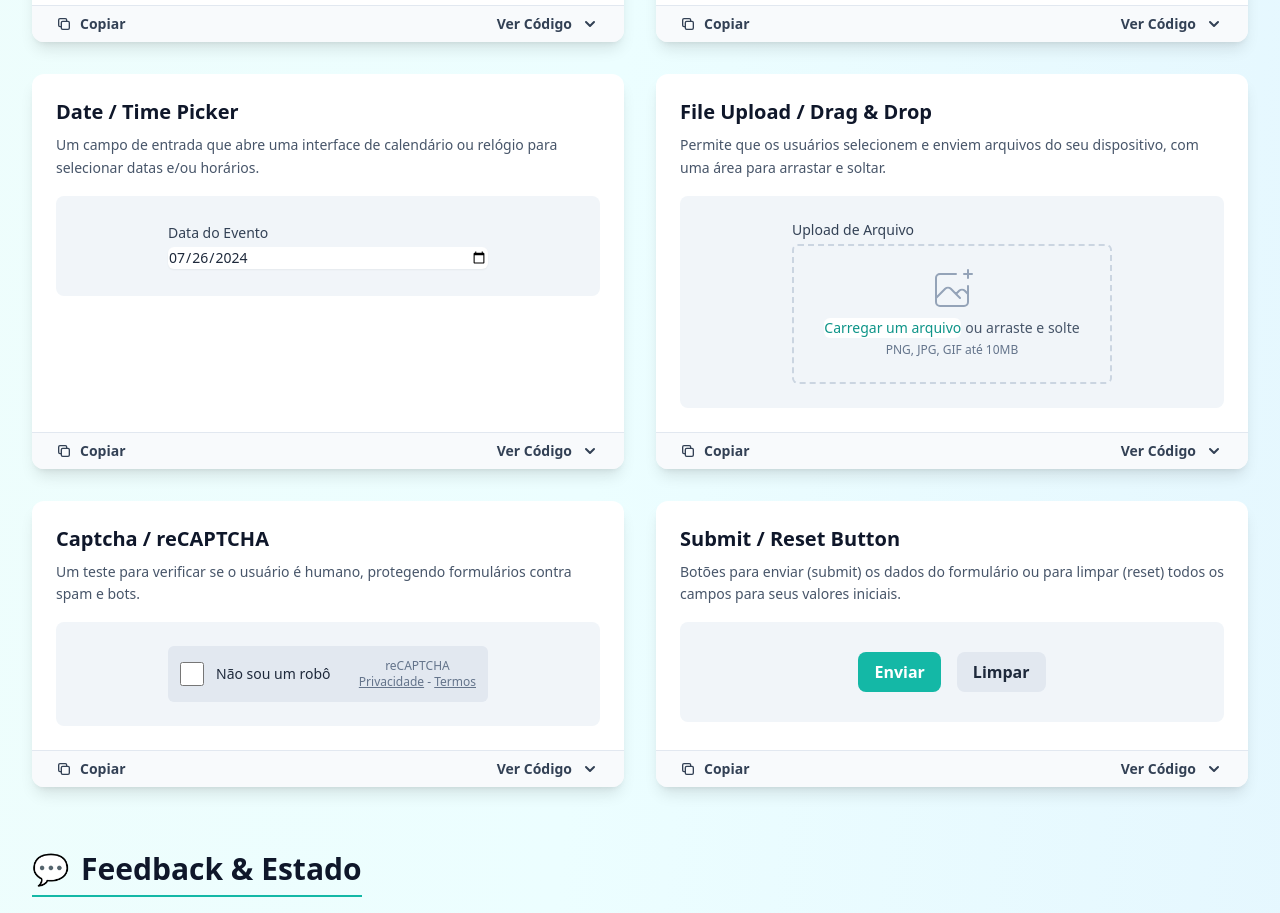
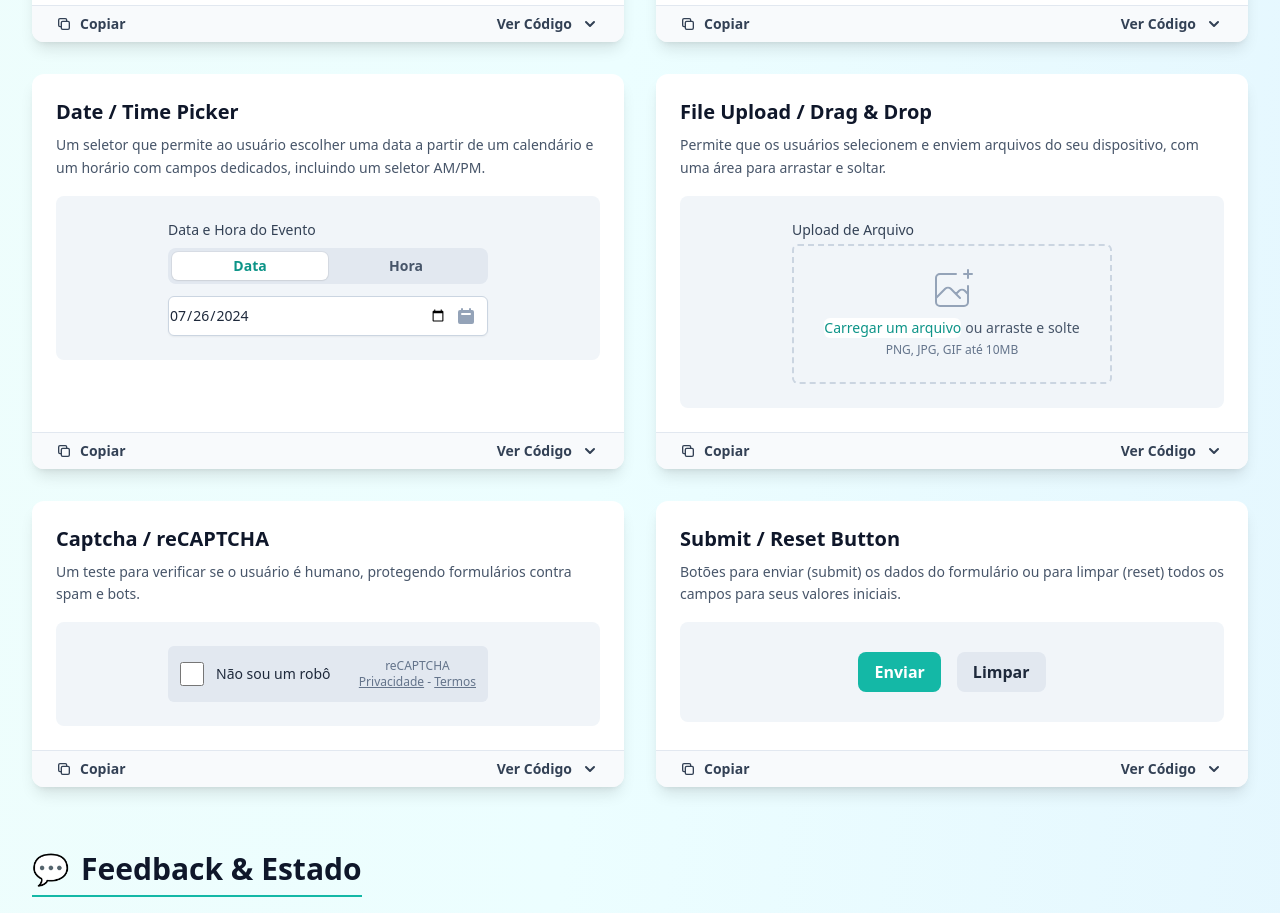
Before and after one commit to danilofelipe32/looma100, a React (Vite) app: page / in a window 1280 px wide. Shown: the part 8400-9313 px from the top of the page. Built offline with nearby package versions, Linux system fonts and the light colour scheme.

Commit message:
feat: Implement DateTimePicker component
Introduces a new DateTimePicker component that allows users to select a date and/or time. The component provides a toggle to switch between date and time selection modes, improving the user experience for time-sensitive inputs.

```diff
--- a/data/componentData.tsx
+++ b/data/componentData.tsx
@@ -671,12 +671,94 @@ const RangeSliderExample: React.FC = () => {
     );
 };
 
-const DatePickerExample: React.FC = () => (
+const DateTimePickerExample: React.FC = () => {
+  const [pickerType, setPickerType] = useState<'date' | 'time'>('date');
+  const [date, setDate] = useState('2024-07-26');
+  const [hour, setHour] = useState('09');
+  const [minute, setMinute] = useState('45');
+  const [period, setPeriod] = useState<'AM' | 'PM'>('PM');
+
+  return (
     <div className="w-full max-w-xs">
-        <label htmlFor="event-date" className="block text-sm font-medium text-slate-700 mb-1">Data do Evento</label>
-        <input type="date" name="event-date" id="event-date" className="shadow-sm focus:ring-teal-500 focus:border-teal-500 block w-full sm:text-sm border-slate-300 rounded-md" defaultValue="2024-07-26" />
-    </div>
-);
+      <label className="block text-sm font-medium text-slate-700 mb-2">Data e Hora do Evento</label>
+
+      <div className="flex w-full p-1 bg-slate-200 rounded-lg mb-3">
+        <button
+          onClick={() => setPickerType('date')}
+          className={`w-1/2 rounded-md py-1 text-sm font-semibold transition-all duration-200 ${
+            pickerType === 'date' ? 'bg-white shadow-sm text-teal-600 ring-1 ring-black/5' : 'text-slate-600 hover:bg-slate-300/70'
+          }`}
+          aria-pressed={pickerType === 'date'}
+        >
+          Data
+        </button>
+        <button
+          onClick={() => setPickerType('time')}
+          className={`w-1/2 rounded-md py-1 text-sm font-semibold transition-all duration-200 ${
+            pickerType === 'time' ? 'bg-white shadow-sm text-teal-600 ring-1 ring-black/5' : 'text-slate-600 hover:bg-slate-300/70'
+          }`}
+          aria-pressed={pickerType === 'time'}
+        >
+          Hora
+        </button>
+      </div>
+
+      {pickerType === 'date' ? (
+        <div className="relative">
+          <div className="pointer-events-none absolute inset-y-0 right-0 flex items-center pr-3">
+            <svg className="h-5 w-5 text-slate-400" xmlns="http://www.w3.org/2000/svg" viewBox="0 0 20 20" fill="currentColor" aria-hidden="true">
+              <path fillRule="evenodd" d="M6 2a1 1 0 00-1 1v1H4a2 2 0 00-2 2v10a2 2 0 002 2h12a2 2 0 002-2V6a2 2 0 00-2-2h-1V3a1 1 0 10-2 0v1H7V3a1 1 0 00-1-1zm0 5a1 1 0 000 2h8a1 1 0 100-2H6z" clipRule="evenodd" />
+            </svg>
+          </div>
+          <input
+            type="date"
+            value={date}
+            onChange={(e) => setDate(e.target.value)}
+            className="block w-full rounded-md border border-slate-300 pr-10 py-2 shadow-sm focus:outline-none focus:border-teal-500 focus:ring-1 focus:ring-teal-500 sm:text-sm"
+          />
+        </div>
+      ) : (
+        <div className="flex items-center gap-2">
+            <input
+                type="text"
+                value={hour}
+                onChange={(e) => setHour(e.target.value)}
+                className="w-1/3 text-center rounded-md border border-slate-300 py-2 shadow-sm focus:outline-none focus:border-teal-500 focus:ring-1 focus:ring-teal-500 sm:text-lg font-mono"
+                placeholder="HH"
+                maxLength={2}
+                aria-label="Hora"
+            />
+            <span className="font-bold text-slate-400 pb-1">:</span>
+            <input
+                type="text"
+                value={minute}
+                onChange={(e) => setMinute(e.target.value)}
+                className="w-1/3 text-center rounded-md border border-slate-300 py-2 shadow-sm focus:outline-none focus:border-teal-500 focus:ring-1 focus:ring-teal-500 sm:text-lg font-mono"
+                placeholder="MM"
+                maxLength={2}
+                aria-label="Minuto"
+            />
+            <div className="flex-1 flex flex-col items-stretch bg-slate-200 rounded-md overflow-hidden">
+                <button
+                    onClick={() => setPeriod('AM')}
+                    className={`p-1 text-xs font-semibold transition-colors ${
+                        period === 'AM' ? 'bg-teal-500 text-white' : 'text-slate-600 hover:bg-slate-300'
+                    }`}
+                    aria-pressed={period === 'AM'}
+                >AM</button>
+                <button
+                    onClick={() => setPeriod('PM')}
+                    className={`p-1 text-xs font-semibold transition-colors ${
+                        period === 'PM' ? 'bg-teal-500 text-white' : 'text-slate-600 hover:bg-slate-300'
+                    }`}
+                    aria-pressed={period === 'PM'}
+                >PM</button>
+            </div>
+        </div>
+      )}
+    </div>
+  );
+};
 
 const FileUploadExample: React.FC = () => (
     <div className="w-full max-w-xs">
@@ -1882,13 +1964,45 @@ const [value, setValue] = useState(50);
       },
       {
         name: "Date / Time Picker",
-        description: "Um campo de entrada que abre uma interface de calendário ou relógio para selecionar datas e/ou horários.",
-        component: <DatePickerExample />,
-        code: `
-<div>
-  <label htmlFor="event-date">Data do Evento</label>
-  <input type="date" id="event-date" />
-</div>`
+        description: "Um seletor que permite ao usuário escolher uma data a partir de um calendário e um horário com campos dedicados, incluindo um seletor AM/PM.",
+        component: <DateTimePickerExample />,
+        code: `
+const DateTimePicker = () => {
+  const [pickerType, setPickerType] = useState('date');
+  const [date, setDate] = useState('2024-07-26');
+  const [hour, setHour] = useState('09');
+  const [minute, setMinute] = useState('45');
+  const [period, setPeriod] = useState('PM');
+
+  return (
+    <div className="w-full max-w-xs space-y-3">
+      <label>Data e Hora do Evento</label>
+
+      {/* Toggle para alternar entre Data e Hora */}
+      <div className="flex bg-slate-200 rounded-lg">
+        <button onClick={() => setPickerType('date')} className={pickerType === 'date' ? 'active' : ''}>Data</button>
+        <button onClick={() => setPickerType('time')} className={pickerType === 'time' ? 'active' : ''}>Hora</button>
+      </div>
+
+      {pickerType === 'date' ? (
+        <div className="relative">
+          <input type="date" value={date} onChange={(e) => setDate(e.target.value)} />
+          {/* Ícone de calendário */}
+        </div>
+      ) : (
+        <div className="flex items-center gap-2">
+            <input type="text" value={hour} onChange={(e) => setHour(e.target.value)} placeholder="HH" />
+            <span>:</span>
+            <input type="text" value={minute} onChange={(e) => setMinute(e.target.value)} placeholder="MM" />
+            <div>
+                <button onClick={() => setPeriod('AM')} className={period === 'AM' ? 'active' : ''}>AM</button>
+                <button onClick={() => setPeriod('PM')} className={period === 'PM' ? 'active' : ''}>PM</button>
+            </div>
+        </div>
+      )}
+    </div>
+  );
+};`
       },
       {
         name: "File Upload / Drag & Drop",
```
